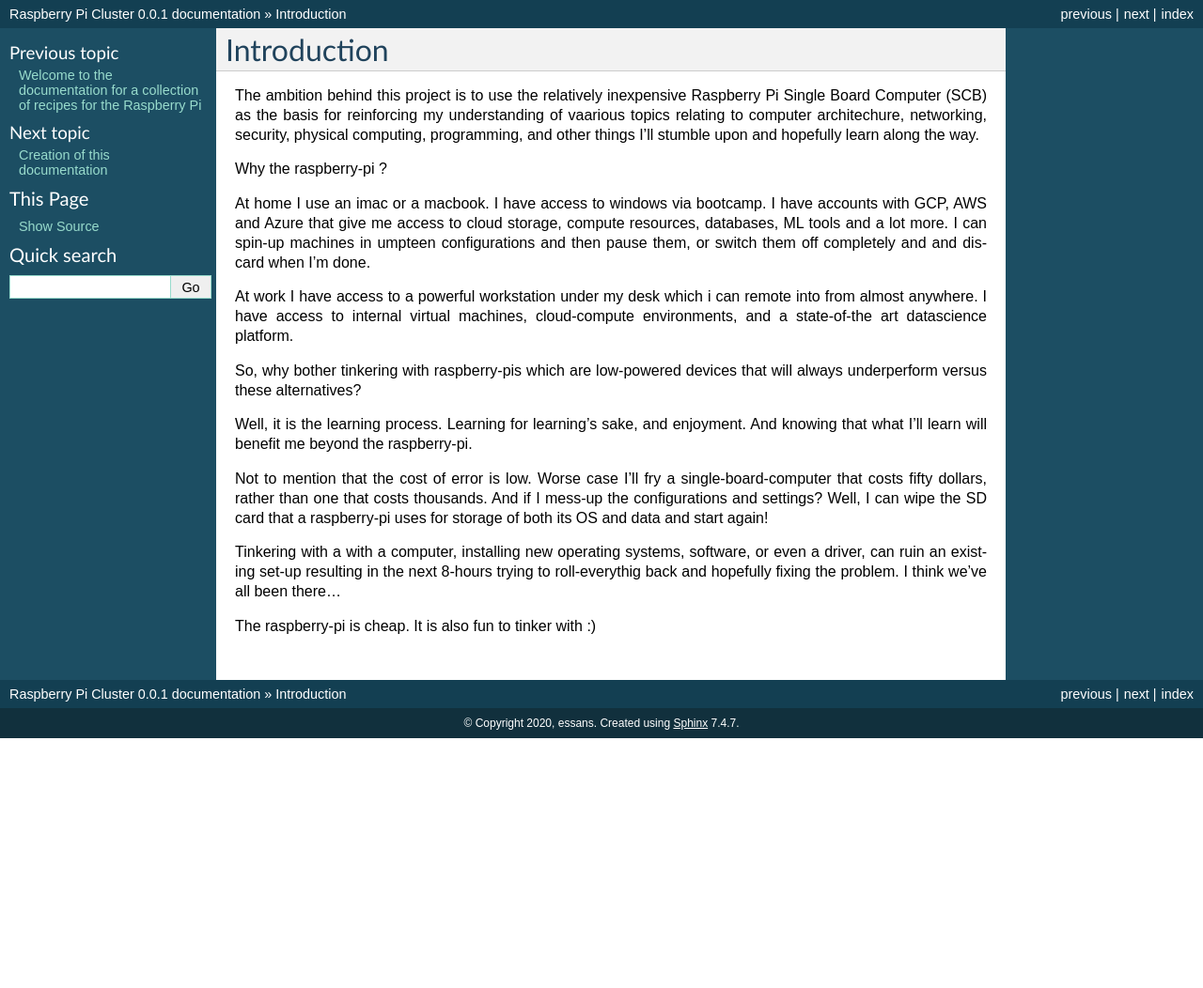
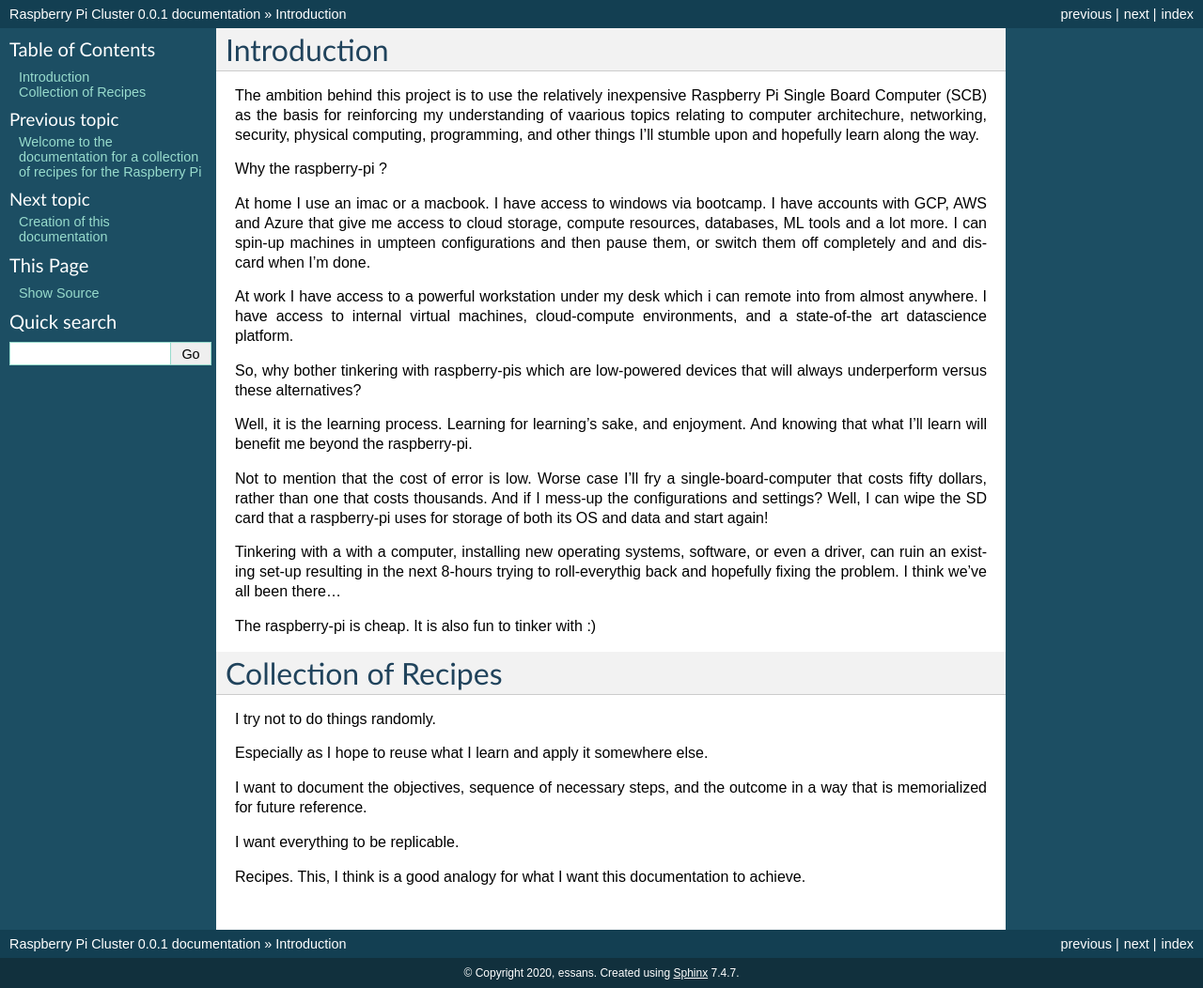
Before and after one commit to essans/RasPi, a Sphinx documentation site: the page built from docs/source/intro.rst, in a window 1280 px wide. Shown: the whole page at 94% size. Built offline with Sphinx 7.4.7, drawn with Linux system fonts in a browser that asks for light colours; before the commit the page ends 900 px from its top, so only the background shows below that.

Commit message:
Update intro.rst

```diff
--- a/docs/source/intro.rst
+++ b/docs/source/intro.rst
@@ -17,3 +17,17 @@ Not to mention that the cost of error is low.  Worse case I'll fry a single-boar
 Tinkering with a with a computer, installing new operating systems, software, or even a driver, can ruin an existing set-up resulting in the next 8-hours trying to roll-everythig back and hopefully fixing the problem.  I think we've all been there...
 
 The raspberry-pi is cheap.  It is also fun to tinker with :)
+
+
+Collection of Recipes
+=====================
+
+I try not to do things randomly.
+
+Especially as I hope to reuse what I learn and apply it somewhere else.
+
+I want to document the objectives, sequence of necessary steps, and the outcome in a way that is memorialized for future reference.
+
+I want everything to be replicable.
+
+Recipes.  This, I think is a good analogy for what I want this documentation to achieve.
```
